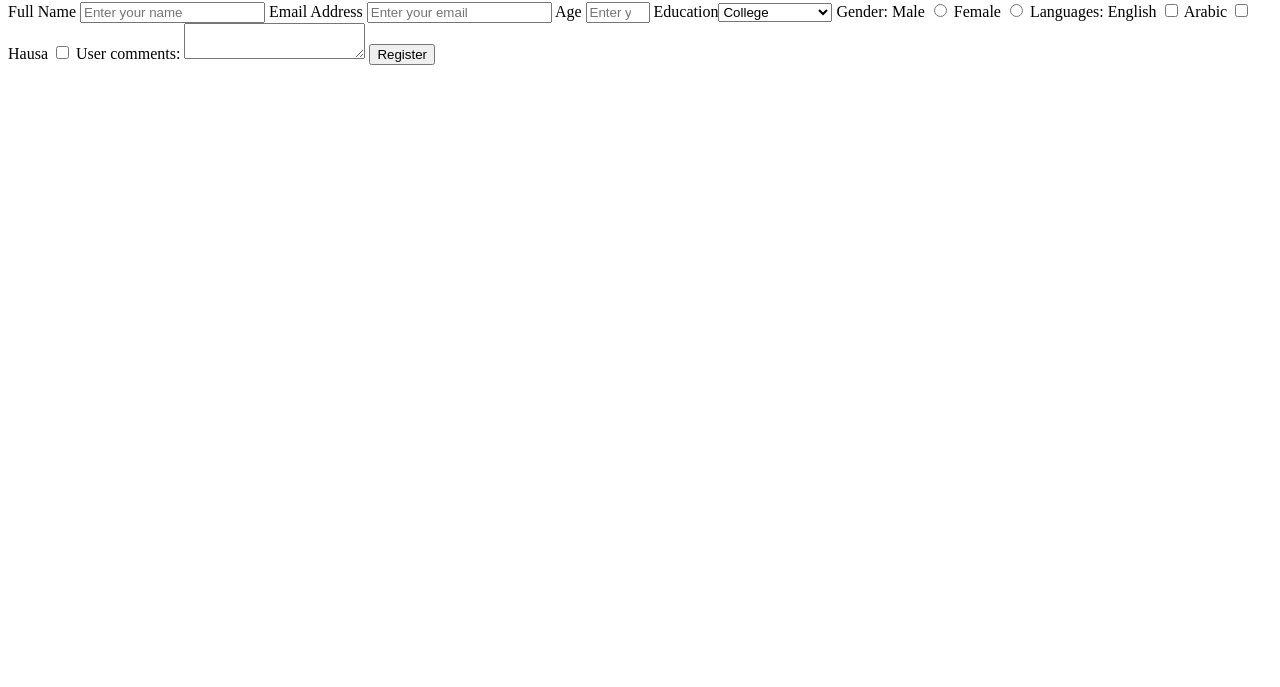
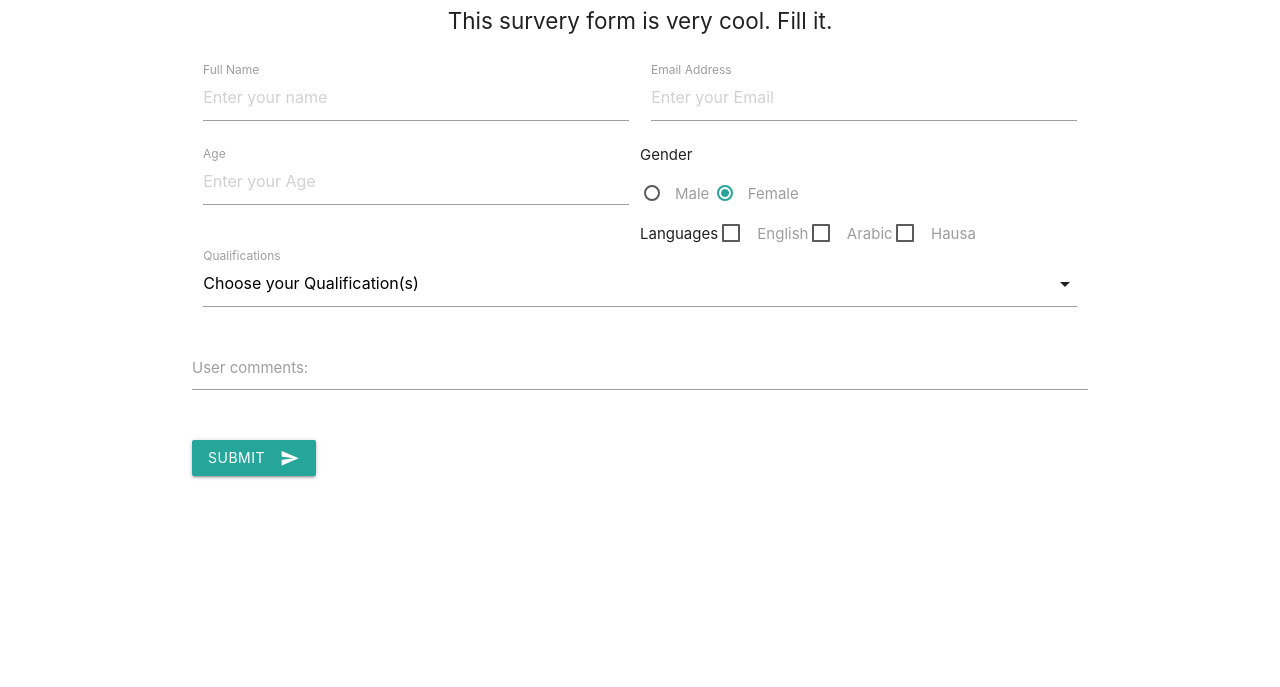
Before and after one commit to Lafiagi/SurveryForm, a plain HTML site: page fcc-test-suite-template-master/index.html in a window 1280 px wide. Shown: the part 113-800 px from the top of the page. Drawn offline with nearby package versions, Linux system fonts and the light colour scheme.

Commit message:
Worked on the applicaton UI

```diff
--- a/fcc-test-suite-template-master/index.html
+++ b/fcc-test-suite-template-master/index.html
@@ -2,42 +2,110 @@
 <html lang="en">
   <head>
     <meta charset="UTF-8">
-    <title>Fork Me! FCC: Test Suite Template</title>
+    <title>Microverse Survery Form</title>
+    <link href="https://fonts.googleapis.com/icon?family=Material+Icons" rel="stylesheet">
+
+    <!-- Compiled and minified CSS -->
+    <link rel="stylesheet" href="https://cdnjs.cloudflare.com/ajax/libs/materialize/1.0.0/css/materialize.min.css">
+    <script type = "text/javascript" src = "https://code.jquery.com/jquery-2.1.1.min.js"></script>
+    <!-- Compiled and minified JavaScript -->
+    <script src="https://cdnjs.cloudflare.com/ajax/libs/materialize/1.0.0/js/materialize.min.js"></script>
+    <meta name="viewport" content="width=device-width, initial-scale=1.0"/>
     <link rel="stylesheet" href="css/style.css">
+    <script>
+          $(document).ready(function(){
+    $('select').formSelect();});
+     </script>
   </head>
 
   <body>
     <script src="https://cdn.freecodecamp.org/testable-projects-fcc/v1/bundle.js"></script>
-    <h1 id="title">Survery Form</h1>
-    <p id="description">
+    <h1 id="title" style="font-family: Impact; font-size: 3em; text-align:center">Survery Form</h1>
+    <p id="description" style="font-size: 1.5em; text-align:center">
     This survery form is very cool. Fill it.
     </p>
-    <form id="survey-form">
-      <label id="name-label" for="name">Full Name</label>
-      <input id="name" placeholder="Enter your name" type="text" required>
-      <label id="email-label" for="email">Email Address</label>
-      <input id="email" placeholder="Enter your email" type="email" required>
-      <label id="number-label" for="number">Age</label>
-      <input id="number" placeholder="Enter your number" type="number" min=0 max=100>
-      Education<select id="dropdown">
-        <option>College</option>
-        <option>Diploma</option>
-        <option>Higher Diploma</option>
-        <option> Bsc</option>
-      </select>
-      Gender:
-      Male <input type="radio" name="gender" value="male">
-      Female <input type="radio" name="gender" value="female">
+<div class="container">
+    <div class="row">
+      <form class="col s12" id="survey-form">
+        <div class="row">
+            <div class="input-field col s6">
+                <input id="name" type="text" class="validate" placeholder="Enter your name" required>
+                <label for="name" id="name-label">Full Name</label>
+            </div>
 
-      Languages:
-      English <input type="checkbox" value="english">
-      Arabic <input type="checkbox" value="arabic">
-      Hausa <input type="checkbox" value="hausa">
-      User comments:
-      <textarea></textarea>
+            <div class="input-field col s6">
+                <input id="email" type="email" class="validate" placeholder="Enter your Email" required>
+                <label for="email" id="email-label">Email Address</label>
+            </div>
 
-      <input type="submit" id="submit" value="Register">
+            <div class="input-field col s6">
+                <input id="number" type="number" class="validate" placeholder="Enter your Age" min=0 max=100 required>
+                <label for="number" id="number-label">Age</label>
+            </div>
+
+
+
+                    <span>Gender</span>
+
+                    <p>
+                      <label>
+                        <input class="with-gap" name="gender" type="radio" value="male" checked />
+                        <span>Male</span>
+                      </label>
+                      <label>
+                          <input class="with-gap" name="gender" type="radio" value="female" checked />
+                          <span>Female</span>
+                        </label>
+                    </p>
+
+
+
+
+
+                      <span>Languages</span>
+
+                      <label>
+                        <input class="with-gap" name="english" type="checkbox" value="english" />
+                        <span>English</span>
+                      </label>
+                      <label>
+                          <input class="with-gap" name="arabic" type="checkbox" value="arabic" />
+                          <span>Arabic</span>
+                        </label>
+                        <label>
+                            <input class="with-gap" name="hausa" type="checkbox" value="hausa"  />
+                            <span>Hausa</span>
+                        </label>
+
+                        <div class="input-field col s12">
+                            <select id="dropdown">
+                              <option value="" disabled selected>Choose your Qualification(s)</option>
+                              <option value="ND">National Diploma</option>
+                              <option value="HND">Higher National Diploma</option>
+                              <option value="BSC">Bachelors Degree</option>
+                            </select>
+                            <label>Qualifications</label>
+                        </div>
+
+
+              <div class="row">
+                  <div class="input-field col s12">
+                    <textarea id="textarea2" class="materialize-textarea" data-length="120"></textarea>
+                    <label for="textarea2">User comments:</label>
+                  </div>
+              </div>
+
+  <button class="btn waves-effect waves-light"  id="submit" type="submit" name="action">Submit
+      <i class="material-icons right">send</i>
+  </button>
+        </div>
     </form>
+    </div>
+  </div>
+    <script>
+      $(document).ready(function() {
+        $('input#input_text, textarea#textarea2').characterCounter();})
+    </script>
     <script  src="js/index.js"></script>
   </body>
 </html>
```
